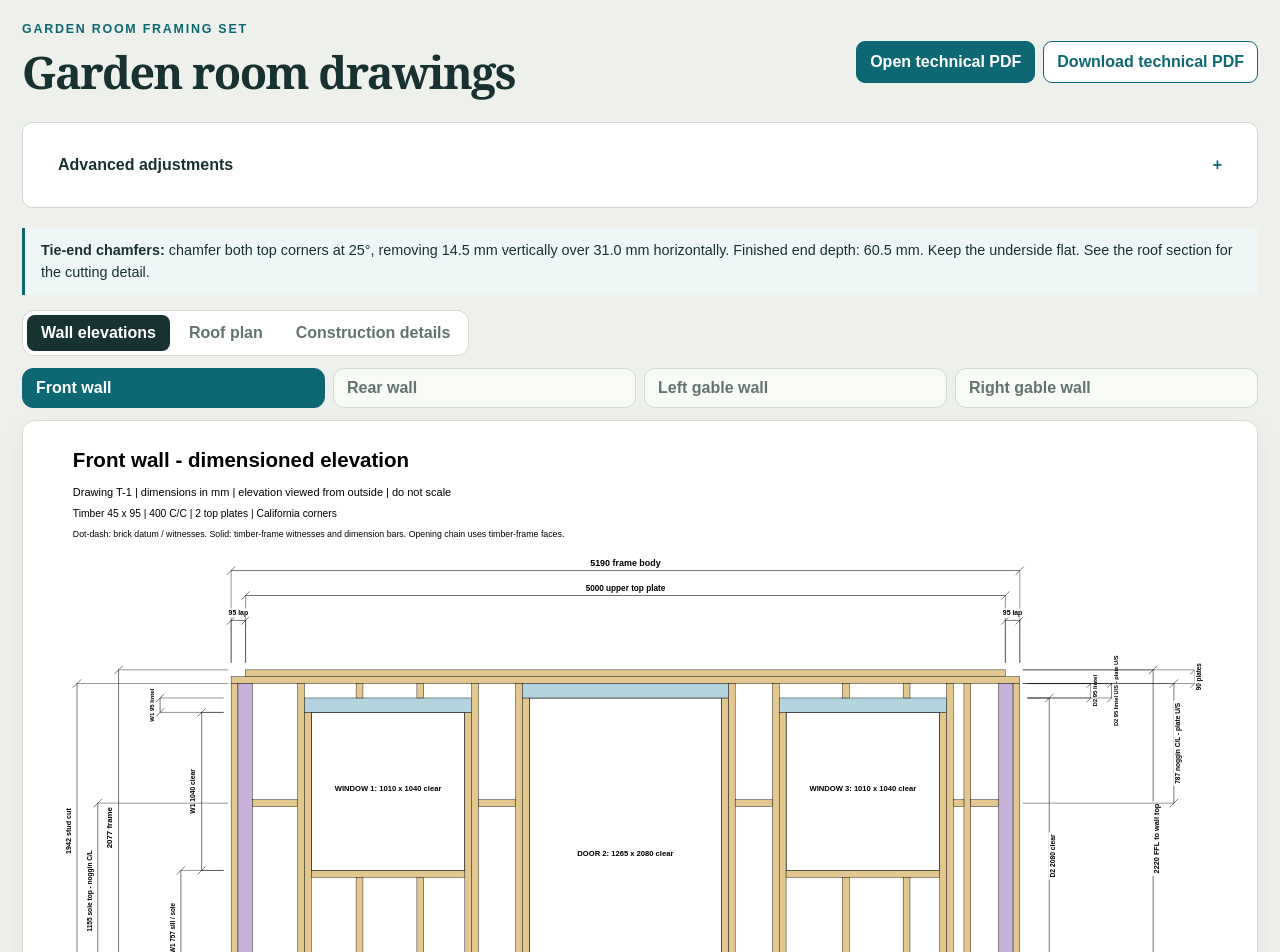
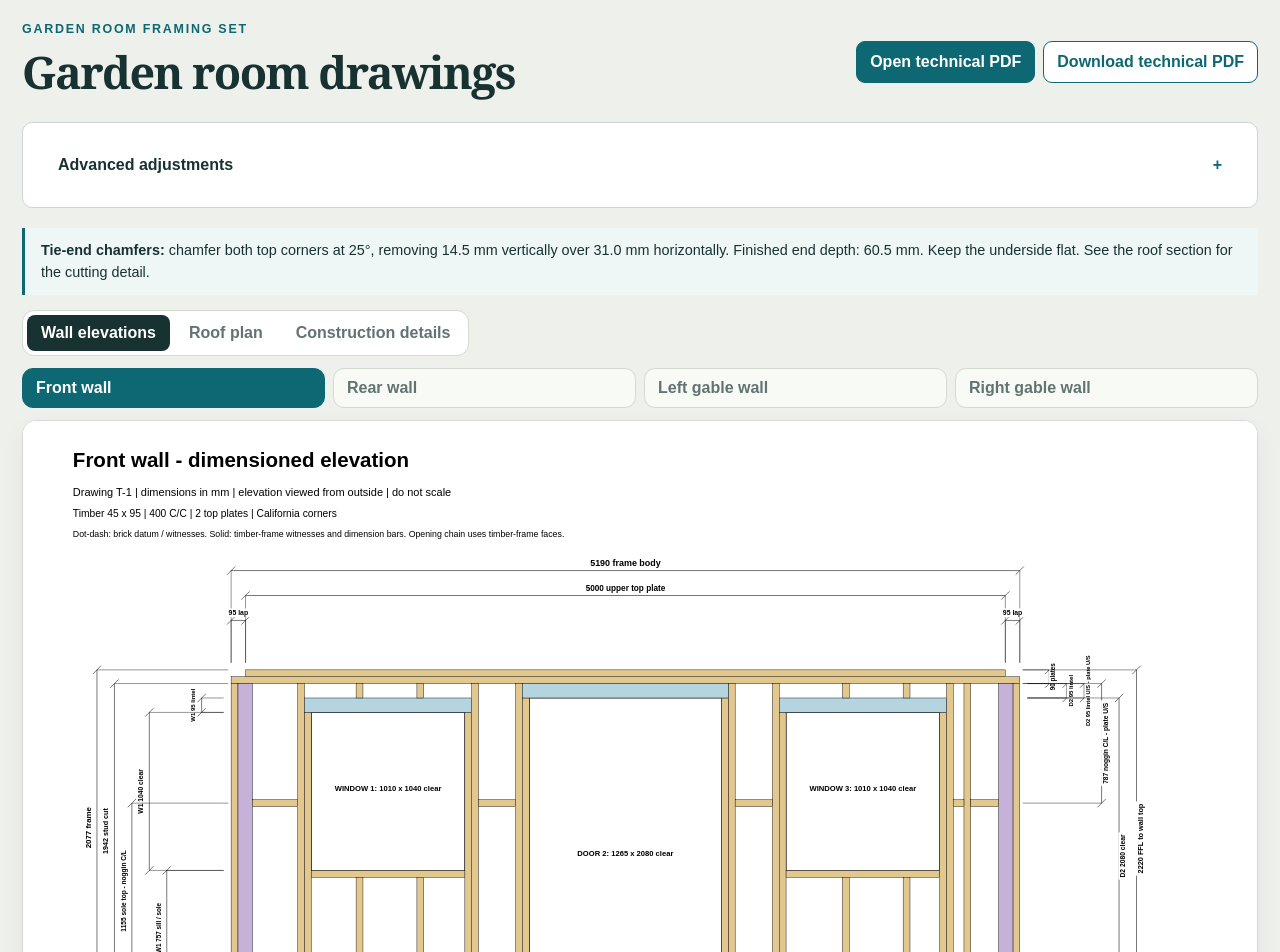
Before and after one commit to FelixMantz/garden-room-framing, a Next.js app: page / in a window 1280 px wide. Shown: the top 952 px of the page. Built offline with nearby package versions, Linux system fonts and the light colour scheme.

Commit message:
Order front elevation vertical dimensions shortest to longest outwards

```diff
--- a/app/pdf/walls.ts
+++ b/app/pdf/walls.ts
@@ -26,7 +26,7 @@ export function drawWallSchedule(cfg:WallConfig,members:Member[],page:number,tot
 export function drawWallTechnical(cfg:WallConfig,members:Member[],page:number,total:number,c=canvas()){
   const horizontal:Parameters<typeof drawH>[]=[],vertical:Parameters<typeof drawV>[]=[];
   const hTechnical=(...args:Parameters<typeof drawH>)=>{if(cfg.id==='front')drawH(...args);else horizontal.push(args);};
-  const vTechnical=(...args:Parameters<typeof drawV>)=>{if(cfg.id==='front')drawV(...args);else vertical.push(args);};
+  const vTechnical=(...args:Parameters<typeof drawV>)=>{vertical.push(args);};
   const W=297;
   c.text(`${cfg.name} - dimensioned elevation`,12,11,14,true);
   c.text(`Drawing T-${Math.floor((page+1)/2)} | dimensions in mm | elevation viewed from outside | do not scale`,12,18,7.5);
@@ -135,13 +135,13 @@ export function drawWallTechnical(cfg:WallConfig,members:Member[],page:number,to
         drawH(...args);
       }
     }
+  }
   for(const side of ['left','right'] as const){
     const candidates=vertical.filter(a=>(a[4]<area.x+area.w/2?'left':'right')===side);
     for(const d of dimensionRails(candidates.map(a=>({start:a[1],end:a[2],labelExtent:textWidth(clean(a[5]),a[6]??5.7,true)*25.4/72,value:a})))){
       const args=[...d.value] as Parameters<typeof drawV>;
       args[4]=side==='left'?area.x-7-d.rail*4.2:area.x+area.w+7+d.rail*4.2;
       drawV(...args);
-      }
     }
   }
   const notesY=191;
```
Also changed, not shown: 1 other file (tests, documents, lock files or other folders). Lines whose indentation alone changed are shown as unchanged.
